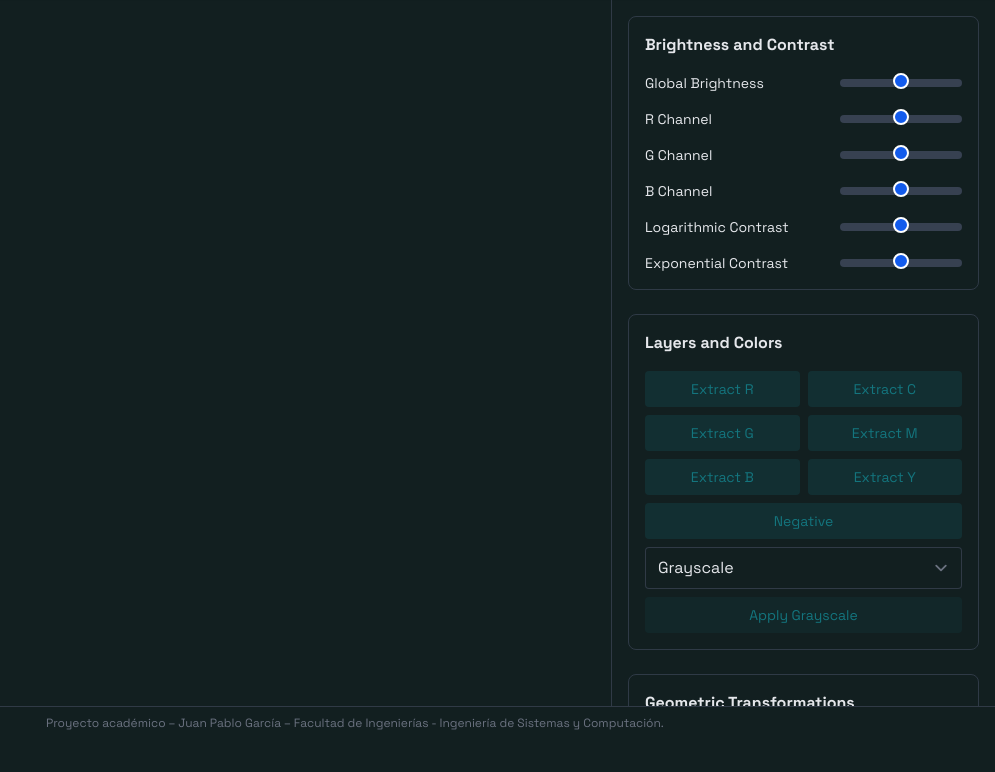
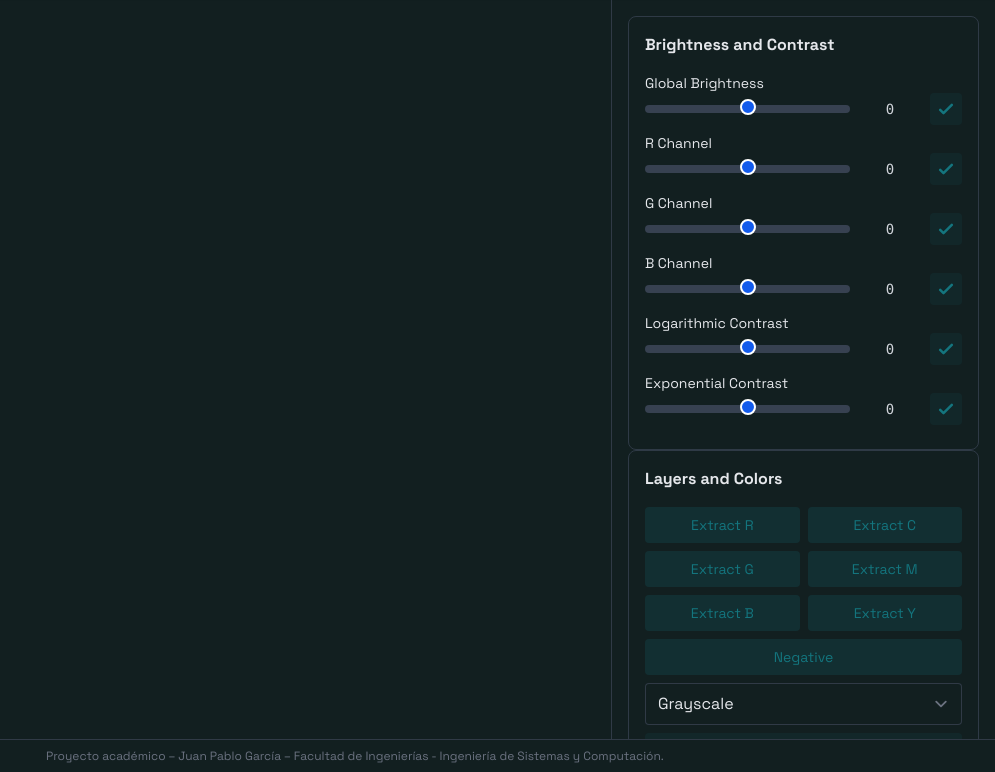
Before and after one commit to Juan-Garcia16/Editor-de-Imagenes, a Django app: page / in a window 1280 px wide. Shown: the part 61-833 px from the top of the page, without its empty margins (285-1280 px from the left). Before the commit the page ends 791 px from the top, so only its background shows below. Run offline with Django 5.2, Linux system fonts and the light colour scheme; some libraries are stand-ins or nearby versions.

Commit message:
Brillo global 'funcional', seccion visual de brillos y contrastes terminada

```diff
--- a/app_editor/views.py
+++ b/app_editor/views.py
@@ -5,11 +5,15 @@ import numpy as np
 from PIL import Image
 from django.core.files.base import ContentFile # Importa ContentFile para manejar archivos en memoria
 from io import BytesIO # Importa BytesIO para manejar buffers en memoria
+import time
+from django.http import HttpResponse
+import uuid # Importa el módulo uuid para generar identificadores únicos
+
 
 # Create your views here.
 
+
 def extract_layer(request, imagen_url, procesada_url, fs, capa, canal, tipo_grises=None):
-
    ruta_original = request.POST.get('imagen_actual')  # ruta recibida del formulario
    if ruta_original:
        # abrir la imagen original desde MEDIA_ROOT
@@ -43,7 +47,7 @@ def extract_layer(request, imagen_url, procesada_url, fs, capa, canal, tipo_gris
 
        procesada = Image.fromarray((np.clip(nueva, 0, 1) * 255).astype(np.uint8), mode="RGB")
        # procesada = Image.fromarray((nueva[:, :, 0] * 255).astype(np.uint8), mode="L")
-    #    procesada = Image.fromarray((nueva * 255).astype(np.uint8))
+       # procesada = Image.fromarray((nueva * 255).astype(np.uint8))
 
        # guardar la imagen procesada en memoria temporal
        buffer = BytesIO() # crea un buffer en memoria
@@ -117,6 +121,27 @@ def index(request):
        imagen_url = result[0]
        procesada_url = result[1]
 
+   elif request.method == 'POST' and request.POST.get('accion') == 'aplicar_brillo':
+    ruta_original = request.POST.get('imagen_actual')
+    if ruta_original:
+        ruta_completa = fs.path(ruta_original.replace('/media/', ''))
+        img = Image.open(ruta_completa).convert('RGB')
+        arr = np.array(img) / 255.0
+        valor_brillo = float(request.POST.get('valor_brillo', '0'))
+        arr_mod = imgPro.bright(arr, valor_brillo)
+        arr_mod = np.clip(arr_mod, 0, 1)
+        procesada = Image.fromarray((arr_mod * 255).astype(np.uint8), mode="RGB")
+        buffer = BytesIO()
+        procesada.save(buffer, format='PNG')
+        buffer.seek(0)
+        # nombre_resultado = f'brillo_{ruta_original.split("/")[-1]}'
+        nombre_resultado = f'brillo_{uuid.uuid4().hex}_{ruta_original.split("/")[-1]}'
+        fs.save(nombre_resultado, ContentFile(buffer.read()))
+        buffer.close()
+        imagen_url = ruta_original  # Siempre apunta a la original para más operaciones
+        # procesada_url = fs.url(nombre_resultado)
+        procesada_url = fs.url(nombre_resultado) + '?v=' + str(int(time.time())) # Añade un query string para evitar caché
+
    context = {
        'imagen_url': imagen_url,
        'procesada_url': procesada_url
--- a/templates/index.html
+++ b/templates/index.html
@@ -12,51 +12,6 @@
       rel="stylesheet"
     />
     <script src="https://cdn.tailwindcss.com?plugins=forms"></script>
-
-    <!-- <script>
-      tailwind.config = {
-        darkMode: "class",
-        theme: {
-          extend: {
-            colors: {
-              primary: "#06ecf4",
-              "background-light": "#f5f8f8",
-              "background-dark": "#0f2223",
-            },
-            fontFamily: { display: "Space Grotesk" },
-            borderRadius: {
-              DEFAULT: "0.25rem",
-              lg: "0.5rem",
-              xl: "0.75rem",
-              full: "9999px",
-            },
-          },
-        },
-      };
-    </script> -->
-
-
-    <!-- <script>
-      tailwind.config = {
-        darkMode: "class",
-        theme: {
-          extend: {
-            colors: {
-              primary: "#0da695",
-              "background-light": "#f6f8f8",
-              "background-dark": "#102220",
-            },
-            fontFamily: { display: "Space Grotesk" },
-            borderRadius: {
-              DEFAULT: "0.25rem",
-              lg: "0.5rem",
-              xl: "0.75rem",
-              full: "9999px",
-            },
-          },
-        },
-      };
-    </script> -->
 
     <script>
       tailwind.config = {
@@ -195,6 +150,8 @@
             </div>
 
             <div class="flex flex-1 flex-col items-center">
+
+
               {% if procesada_url %}
               <h2 class="mb-2 font-bold">Processed</h2>
               <div class="w-full flex-1 bg-cover bg-center flex items-center justify-center overflow-hidden rounded-lg border border-gray-200/80 dark:border-gray-700/80">
@@ -218,62 +175,177 @@
             <div
               class="rounded-lg border border-gray-200/80 dark:border-gray-700/80 p-4"
             >
-              <h3 class="font-bold">Brightness and Contrast</h3>
-              <div class="mt-4 space-y-4">
-                <div class="grid grid-cols-5 items-center gap-2">
-                  <label class="col-span-3 text-sm">Global Brightness</label>
+              <h3 class="font-bold pb-4">Brightness and Contrast</h3>
+              <form method="POST" action="">
+              {% csrf_token %}
+              {% if imagen_url %}
+                <input type="hidden" name="imagen_actual" value="{{ imagen_url }}">
+              {% endif %}
+
+              <!-- Ejemplo slider con label arriba, fila con slider, valor y botón -->
+              <div class="mb-2">
+                <label for="slider-brillo" class="block text-sm ">Global Brightness</label>
+                <div class="flex items-center space-x-4">
                   <input
-                    class="slider-thumb col-span-2 h-2 w-full cursor-pointer appearance-none rounded-full bg-gray-200 dark:bg-gray-700"
-                    max="100"
-                    min="0"
+                    id="slider-brillo"
+                    name="valor_brillo"
                     type="range"
+                    min="-1"
+                    max="1"
+                    step="0.01"
+                    value="0"
+                    class="flex-1 h-2 rounded-full bg-gray-200 dark:bg-gray-700 cursor-pointer slider-thumb appearance-none"
                   />
+                  <span id="output-brillo" class="w-12 text-center font-mono text-sm text-gray-700 dark:text-gray-300">0</span>
+                  <button
+                    type="submit"
+                    name="accion"
+                    value="aplicar_brillo"
+                    class="w-8 h-8 flex items-center justify-center rounded bg-primary/10 hover:bg-primary/20"
+                  >
+                    <svg xmlns="http://www.w3.org/2000/svg" fill="none" viewBox="0 0 24 24" stroke="currentColor" class="w-5 h-5 text-primary">
+                      <path stroke-linecap="round" stroke-linejoin="round" stroke-width="3" d="M5 13l4 4L19 7" />
+                    </svg>
+                  </button>
                 </div>
-                <div class="grid grid-cols-5 items-center gap-2">
-                  <label class="col-span-3 text-sm">R Channel</label>
+              </div>
+
+              <div class="mb-2">
+                <label for="slider-r" class="block text-sm">R Channel</label>
+                <div class="flex items-center space-x-4">
                   <input
-                    class="slider-thumb col-span-2 h-2 w-full cursor-pointer appearance-none rounded-full bg-gray-200 dark:bg-gray-700"
-                    max="100"
-                    min="0"
+                    id="slider-r"
+                    name="valor_r"
                     type="range"
+                    min="-1"
+                    max="1"
+                    step="0.01"
+                    value="0"
+                    class="flex-1 h-2 rounded-full bg-gray-200 dark:bg-gray-700 cursor-pointer slider-thumb appearance-none"
                   />
+                  <span id="output-r" class="w-12 text-center font-mono text-sm text-gray-700 dark:text-gray-300">0</span>
+                  <button
+                    type="submit"
+                    name="accion"
+                    value="aplicar_brillo_R"
+                    class="w-8 h-8 flex items-center justify-center rounded bg-primary/10 hover:bg-primary/20"
+                  >
+                    <svg xmlns="http://www.w3.org/2000/svg" fill="none" viewBox="0 0 24 24" stroke="currentColor" class="w-5 h-5 text-primary">
+                      <path stroke-linecap="round" stroke-linejoin="round" stroke-width="3" d="M5 13l4 4L19 7" />
+                    </svg>
+                  </button>
                 </div>
-                <div class="grid grid-cols-5 items-center gap-2">
-                  <label class="col-span-3 text-sm">G Channel</label>
+              </div>
+
+              <div class="mb-2">
+                <label for="slider-g" class="block text-sm">G Channel</label>
+                <div class="flex items-center space-x-4">
                   <input
-                    class="slider-thumb col-span-2 h-2 w-full cursor-pointer appearance-none rounded-full bg-gray-200 dark:bg-gray-700"
-                    max="100"
-                    min="0"
+                    id="slider-g"
+                    name="valor_g"
                     type="range"
+                    min="-1"
+                    max="1"
+                    step="0.01"
+                    value="0"
+                    class="flex-1 h-2 rounded-full bg-gray-200 dark:bg-gray-700 cursor-pointer slider-thumb appearance-none"
                   />
+                  <span id="output-g" class="w-12 text-center font-mono text-sm text-gray-700 dark:text-gray-300">0</span>
+                  <button
+                    type="submit"
+                    name="accion"
+                    value="aplicar_brillo_G"
+                    class="w-8 h-8 flex items-center justify-center rounded bg-primary/10 hover:bg-primary/20"
+                  >
+                    <svg xmlns="http://www.w3.org/2000/svg" fill="none" viewBox="0 0 24 24" stroke="currentColor" class="w-5 h-5 text-primary">
+                      <path stroke-linecap="round" stroke-linejoin="round" stroke-width="3" d="M5 13l4 4L19 7" />
+                    </svg>
+                  </button>
                 </div>
-                <div class="grid grid-cols-5 items-center gap-2">
-                  <label class="col-span-3 text-sm">B Channel</label>
+              </div>
+
+              <div class="mb-2">
+                <label for="slider-b" class="block text-sm">B Channel</label>
+                <div class="flex items-center space-x-4">
                   <input
-                    class="slider-thumb col-span-2 h-2 w-full cursor-pointer appearance-none rounded-full bg-gray-200 dark:bg-gray-700"
-                    max="100"
-                    min="0"
+                    id="slider-b"
+                    name="valor_b"
                     type="range"
+                    min="-1"
+                    max="1"
+                    step="0.01"
+                    value="0"
+                    class="flex-1 h-2 rounded-full bg-gray-200 dark:bg-gray-700 cursor-pointer slider-thumb appearance-none"
                   />
+                  <span id="output-b" class="w-12 text-center font-mono text-sm text-gray-700 dark:text-gray-300">0</span>
+                  <button
+                    type="submit"
+                    name="accion"
+                    value="aplicar_brillo_B"
+                    class="w-8 h-8 flex items-center justify-center rounded bg-primary/10 hover:bg-primary/20"
+                  >
+                    <svg xmlns="http://www.w3.org/2000/svg" fill="none" viewBox="0 0 24 24" stroke="currentColor" class="w-5 h-5 text-primary">
+                      <path stroke-linecap="round" stroke-linejoin="round" stroke-width="3" d="M5 13l4 4L19 7" />
+                    </svg>
+                  </button>
                 </div>
-                <div class="grid grid-cols-5 items-center gap-2">
-                  <label class="col-span-3 text-sm">Logarithmic Contrast</label>
+              </div>
+
+              <div class="mb-2">
+                <label for="slider-logarithmic" class="block text-sm">Logarithmic Contrast</label>
+                <div class="flex items-center space-x-4">
                   <input
-                    class="slider-thumb col-span-2 h-2 w-full cursor-pointer appearance-none rounded-full bg-gray-200 dark:bg-gray-700"
-                    max="100"
-                    min="0"
+                    id="slider-logarithmic"
+                    name="valor_logarithmic"
                     type="range"
+                    min="-1"
+                    max="1"
+                    step="0.01"
+                    value="0"
+                    class="flex-1 h-2 rounded-full bg-gray-200 dark:bg-gray-700 cursor-pointer slider-thumb appearance-none"
                   />
+                  <span id="output-logarithmic" class="w-12 text-center font-mono text-sm text-gray-700 dark:text-gray-300">0</span>
+                  <button
+                    type="submit"
+                    name="accion"
+                    value="aplicar_contraste_logaritmico"
+                    class="w-8 h-8 flex items-center justify-center rounded bg-primary/10 hover:bg-primary/20"
+                  >
+                    <svg xmlns="http://www.w3.org/2000/svg" fill="none" viewBox="0 0 24 24" stroke="currentColor" class="w-5 h-5 text-primary">
+                      <path stroke-linecap="round" stroke-linejoin="round" stroke-width="3" d="M5 13l4 4L19 7" />
+                    </svg>
+                  </button>
                 </div>
-                <div class="grid grid-cols-5 items-center gap-2">
-                  <label class="col-span-3 text-sm">Exponential Contrast</label>
+              </div>
+
+              <div class="mb-2">
+                <label for="slider-exponential" class="block text-sm">Exponential Contrast</label>
+                <div class="flex items-center space-x-4">
                   <input
-                    class="slider-thumb col-span-2 h-2 w-full cursor-pointer appearance-none rounded-full bg-gray-200 dark:bg-gray-700"
-                    max="100"
-                    min="0"
+                    id="slider-exponential"
+                    name="valor_exponential"
                     type="range"
+                    min="-1"
+                    max="1"
+                    step="0.01"
+                    value="0"
+                    class="flex-1 h-2 rounded-full bg-gray-200 dark:bg-gray-700 cursor-pointer slider-thumb appearance-none"
                   />
+                  <span id="output-exponential" class="w-12 text-center font-mono text-sm text-gray-700 dark:text-gray-300">0</span>
+                  <button
+                    type="submit"
+                    name="accion"
+                    value="aplicar_contraste_exponencial"
+                    class="w-8 h-8 flex items-center justify-center rounded bg-primary/10 hover:bg-primary/20"
+                  >
+                    <svg xmlns="http://www.w3.org/2000/svg" fill="none" viewBox="0 0 24 24" stroke="currentColor" class="w-5 h-5 text-primary">
+                      <path stroke-linecap="round" stroke-linejoin="round" stroke-width="3" d="M5 13l4 4L19 7" />
+                    </svg>
+                  </button>
                 </div>
+              </div>
+            </form>
+
               </div>
             </div>
 
@@ -524,5 +596,26 @@
         </p>
       </footer>
     </div>
+
+  <script>
+    // Función para actualizar el valor visible para cada slider
+    function actualizarValor(idSlider, idOutput) {
+      const slider = document.getElementById(idSlider);
+      const output = document.getElementById(idOutput);
+
+      slider.addEventListener('input', () => {
+        output.textContent = slider.value;
+      });
+      output.textContent = slider.value;
+    }
+
+    actualizarValor('slider-brillo', 'output-brillo');
+    actualizarValor('slider-r', 'output-r');
+    actualizarValor('slider-g', 'output-g');
+    actualizarValor('slider-b', 'output-b');
+    actualizarValor('slider-logarithmic', 'output-logarithmic');
+    actualizarValor('slider-exponential', 'output-exponential');
+  </script>
+
   </body>
 </html>
```
